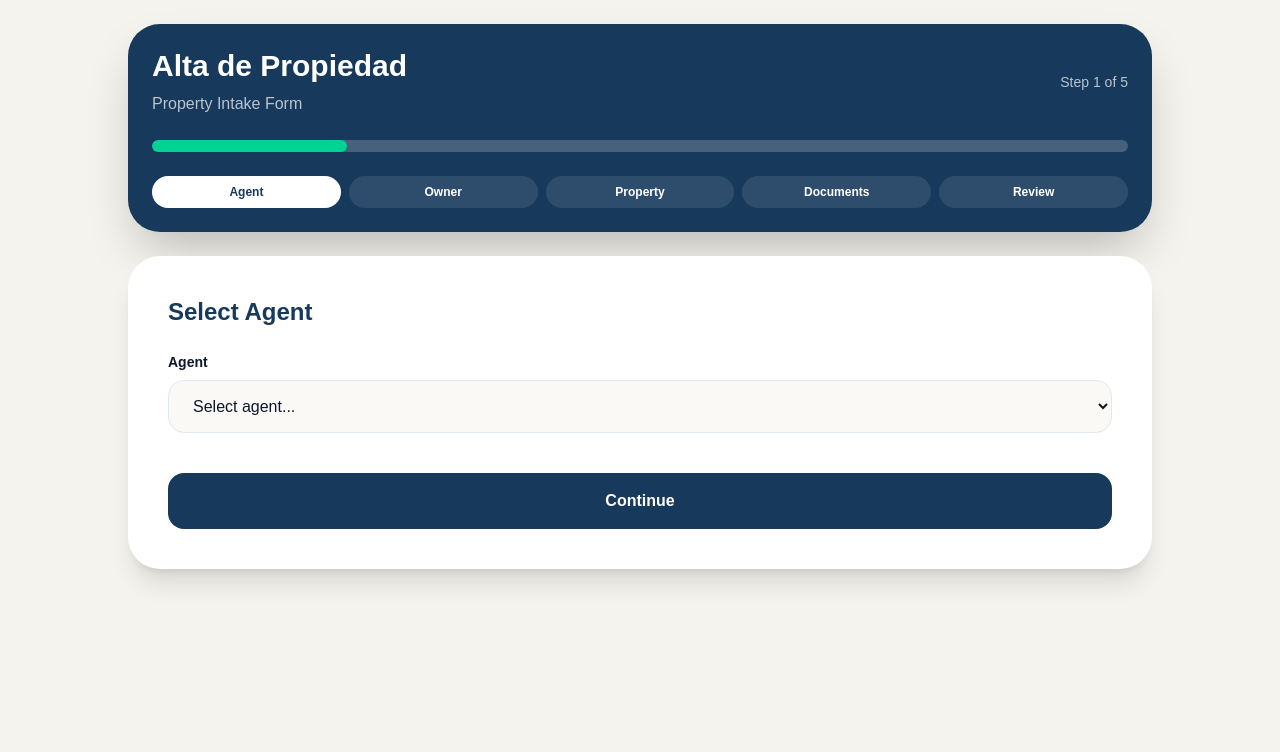
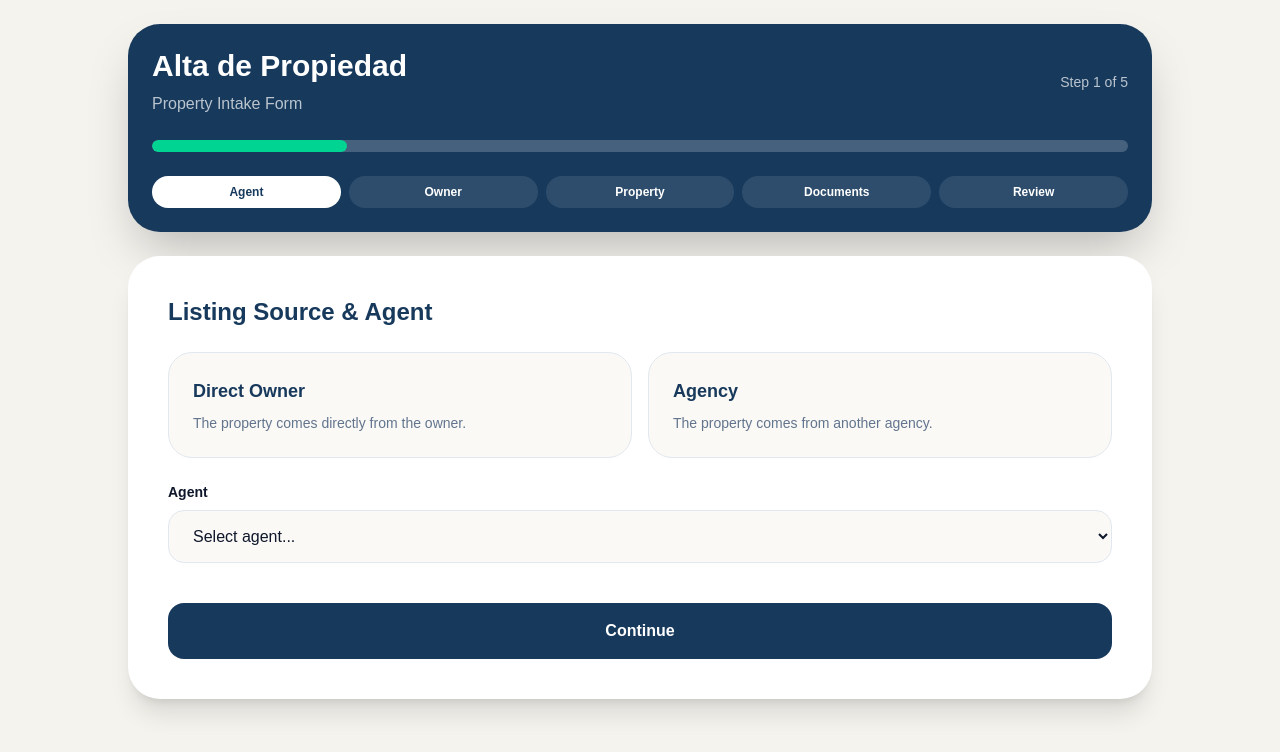
Before and after one commit to kevan-panorama/listing-form, a Next.js app: page / in a window 1280 px wide. Shown: the top 752 px of the page. Built offline with nearby package versions, Linux system fonts and the light colour scheme.

Commit message:
Update page.js

```diff
--- a/app/page.js
+++ b/app/page.js
@@ -51,6 +51,7 @@ const requiredDocs = [
 ];
 
 const initialForm = {
+  sourceType: "",
   agentName: "",
   agentEmail: "",
   agentPhone: "",
@@ -65,6 +66,7 @@ const initialForm = {
   neighborhood: "",
   bedrooms: "",
   bathrooms: "",
+  guestToilets: "",
   surfaceSqm: "",
   plotSqm: "",
   terraceSqm: "",
@@ -94,6 +96,7 @@ export default function Page() {
     setForm((f) => ({
       ...f,
       voiceTranscript: text,
+      propertyTitle: extracted.propertyTitle || f.propertyTitle,
       propertyType: extracted.propertyType || f.propertyType,
       operation: extracted.operation || f.operation,
       city: extracted.city || f.city,
@@ -101,6 +104,7 @@ export default function Page() {
       address: extracted.address || f.address,
       bedrooms: extracted.bedrooms || f.bedrooms,
       bathrooms: extracted.bathrooms || f.bathrooms,
+      guestToilets: extracted.guestToilets || f.guestToilets,
       surfaceSqm: extracted.surfaceSqm || f.surfaceSqm,
       plotSqm: extracted.plotSqm || f.plotSqm,
       terraceSqm: extracted.terraceSqm || f.terraceSqm,
@@ -119,24 +123,17 @@ export default function Page() {
       return;
     }
 
-    if (step === 0 && !form.agentEmail) {
-      setMessage("Please select an agent.");
+    if (step === 0 && (!form.sourceType || !form.agentEmail)) {
+      setMessage("Please select listing source and agent.");
       return;
     }
 
-    if (step === 1 && (!form.ownerName || !form.ownerPhone || !form.ownerEmail)) {
+    if (step === 1 && form.sourceType === "Owner Direct" && (!form.ownerName || !form.ownerPhone || !form.ownerEmail)) {
       setMessage("Please complete owner information.");
       return;
     }
 
-    if (
-      step === 2 &&
-      (!form.propertyTitle ||
-        !form.propertyType ||
-        !form.address ||
-        !form.city ||
-        !form.price)
-    ) {
+    if (step === 2 && (!form.propertyTitle || !form.propertyType || !form.address || !form.city || !form.price)) {
       setMessage("Please complete all required property fields.");
       return;
     }
@@ -242,8 +239,50 @@ export default function Page() {
           {step === 0 && (
             <section>
               <h2 className="mb-6 text-2xl font-bold text-[#17395c]">
-                Select Agent
+                Listing Source & Agent
               </h2>
+
+              <div className="mb-6 grid gap-4 md:grid-cols-2">
+                <button
+                  type="button"
+                  onClick={() => update("sourceType", "Owner Direct")}
+                  className={`rounded-3xl border p-6 text-left transition ${
+                    form.sourceType === "Owner Direct"
+                      ? "border-emerald-500 bg-emerald-50"
+                      : "border-slate-200 bg-[#faf9f5]"
+                  }`}
+                >
+                  <div className="text-lg font-bold text-[#17395c]">
+                    Direct Owner
+                  </div>
+                  <div className="mt-2 text-sm text-slate-500">
+                    The property comes directly from the owner.
+                  </div>
+                </button>
+
+                <button
+                  type="button"
+                  onClick={() => update("sourceType", "Agency")}
+                  className={`rounded-3xl border p-6 text-left transition ${
+                    form.sourceType === "Agency"
+                      ? "border-emerald-500 bg-emerald-50"
+                      : "border-slate-200 bg-[#faf9f5]"
+                  }`}
+                >
+                  <div className="text-lg font-bold text-[#17395c]">
+                    Agency
+                  </div>
+                  <div className="mt-2 text-sm text-slate-500">
+                    The property comes from another agency.
+                  </div>
+                </button>
+              </div>
+
+              {form.sourceType === "Agency" && (
+                <div className="mb-6 rounded-2xl bg-amber-50 p-4 text-sm font-medium text-amber-800">
+                  Agency route will be configured later. For now, continue with the same form.
+                </div>
+              )}
 
               <label className="block">
                 <span className="mb-2 block text-sm font-semibold">Agent</span>
@@ -286,6 +325,12 @@ export default function Page() {
                 Owner Information
               </h2>
 
+              {form.sourceType === "Agency" && (
+                <div className="mb-6 rounded-2xl bg-amber-50 p-4 text-sm font-medium text-amber-800">
+                  Agency owner/contact route will be configured later. You can skip owner details for agency listings for now.
+                </div>
+              )}
+
               <Grid>
                 <Input label="Owner Name" value={form.ownerName} onChange={(v) => update("ownerName", v)} />
                 <Input label="Owner Phone" value={form.ownerPhone} onChange={(v) => update("ownerPhone", v)} />
@@ -306,10 +351,7 @@ export default function Page() {
                   </p>
                 </div>
 
-                <VoiceBox
-                  transcript={form.voiceTranscript}
-                  onTranscript={applyTranscript}
-                />
+                <VoiceBox transcript={form.voiceTranscript} onTranscript={applyTranscript} />
               </div>
 
               <Grid>
@@ -338,6 +380,8 @@ export default function Page() {
                 <Input label="Bedrooms" type="number" value={form.bedrooms} onChange={(v) => update("bedrooms", v)} />
 
                 <Input label="Bathrooms" type="number" value={form.bathrooms} onChange={(v) => update("bathrooms", v)} />
+
+                <Input label="Guest Toilets" type="number" value={form.guestToilets} onChange={(v) => update("guestToilets", v)} />
 
                 <Input label="Built sqm" type="number" value={form.surfaceSqm} onChange={(v) => update("surfaceSqm", v)} />
 
@@ -410,12 +454,17 @@ export default function Page() {
               </h2>
 
               <div className="space-y-4 rounded-3xl border border-slate-200 p-6">
+                <ReviewRow label="Source" value={form.sourceType} />
                 <ReviewRow label="Agent" value={form.agentName} />
                 <ReviewRow label="Owner" value={form.ownerName} />
                 <ReviewRow label="Property" value={form.propertyTitle} />
                 <ReviewRow label="Type" value={form.propertyType} />
                 <ReviewRow label="Operation" value={form.operation} />
                 <ReviewRow label="Address" value={`${form.address}, ${form.city}`} />
+                <ReviewRow label="Bedrooms" value={form.bedrooms} />
+                <ReviewRow label="Bathrooms" value={form.bathrooms} />
+                <ReviewRow label="Guest Toilets" value={form.guestToilets} />
+                <ReviewRow label="Built sqm" value={form.surfaceSqm} />
                 <ReviewRow label="Price" value={form.price ? `€ ${form.price}` : ""} />
                 <ReviewRow label="Documents" value={`${Object.keys(files).length} / ${requiredDocs.length}`} />
               </div>
@@ -575,47 +624,113 @@ function VoiceBox({ transcript, onTranscript }) {
 }
 
 function extractPropertyInfo(text) {
-  const t = text.toLowerCase();
+  const clean = text.replace(/[.,]/g, " ");
+  const t = clean.toLowerCase();
 
   const result = {};
 
   if (t.includes("villa")) result.propertyType = "Villa";
-  else if (t.includes("apartment") || t.includes("apartamento")) result.propertyType = "Apartment";
-  else if (t.includes("penthouse") || t.includes("ático")) result.propertyType = "Penthouse";
+  else if (t.includes("apartment") || t.includes("apartamento") || t.includes("flat")) result.propertyType = "Apartment";
+  else if (t.includes("penthouse") || t.includes("atico") || t.includes("ático")) result.propertyType = "Penthouse";
   else if (t.includes("townhouse") || t.includes("adosado")) result.propertyType = "Townhouse";
   else if (t.includes("plot") || t.includes("solar")) result.propertyType = "Plot";
   else if (t.includes("commercial") || t.includes("local")) result.propertyType = "Commercial";
 
-  if (t.includes("sale") || t.includes("venta")) result.operation = "Sale";
+  if (t.includes("sale") || t.includes("venta") || t.includes("selling")) result.operation = "Sale";
   if (t.includes("rental") || t.includes("rent") || t.includes("alquiler")) result.operation = "Rental";
+  if (t.includes("both") || t.includes("ambas")) result.operation = "Both";
 
-  const priceMatch = text.match(/(?:€|eur|euros?)\s?([\d.,]+)/i) || text.match(/([\d.,]+)\s?(?:€|eur|euros?)/i);
+  const priceMatch =
+    clean.match(/(?:€|eur|euros?)\s?([\d.,]+)/i) ||
+    clean.match(/([\d.,]+)\s?(?:€|eur|euros?)/i) ||
+    clean.match(/price\s?(?:is|of)?\s?([\d.,]+)/i);
   if (priceMatch) result.price = normalizeNumber(priceMatch[1]);
 
-  const bedsMatch = text.match(/(\d+)\s?(?:bedrooms?|beds?|dormitorios?|habitaciones?)/i);
-  if (bedsMatch) result.bedrooms = bedsMatch[1];
+  const bedrooms = extractNumberBeforeWords(t, ["bedroom", "bedrooms", "bed", "beds", "dormitorio", "dormitorios", "habitacion", "habitaciones"]);
+  if (bedrooms) result.bedrooms = bedrooms;
 
-  const bathsMatch = text.match(/(\d+)\s?(?:bathrooms?|baths?|baños?)/i);
-  if (bathsMatch) result.bathrooms = bathsMatch[1];
+  const bathrooms = extractNumberBeforeWords(t, ["bathroom", "bathrooms", "bath", "baths", "baño", "baños", "banos"]);
+  if (bathrooms) result.bathrooms = bathrooms;
 
-  const builtMatch = text.match(/(\d+)\s?(?:m2|m²|sqm|square meters?|metros construidos|built)/i);
+  const guestToilets = extractNumberBeforePhrase(t, ["guest toilet", "guest toilets", "toilet", "toilets", "aseo", "aseos"]);
+  if (guestToilets) result.guestToilets = guestToilets;
+
+  const builtMatch =
+    t.match(/(\d+)\s?(?:m2|m²|sqm|square meters?|metros cuadrados?)\s?(?:built|construidos?)/i) ||
+    t.match(/(?:built|construidos?)\s?(?:area)?\s?(\d+)\s?(?:m2|m²|sqm|square meters?|metros)?/i) ||
+    t.match(/(\d+)\s?(?:m2|m²|sqm|square meters?)\s?(?:property|built)?/i);
   if (builtMatch) result.surfaceSqm = builtMatch[1];
 
-  const plotMatch = text.match(/(\d+)\s?(?:m2|m²|sqm|square meters?|metros)\s?(?:plot|parcela)/i);
+  const plotMatch =
+    t.match(/(\d+)\s?(?:m2|m²|sqm|square meters?|metros)\s?(?:plot|parcela)/i) ||
+    t.match(/(?:plot|parcela)\s?(?:of)?\s?(\d+)/i);
   if (plotMatch) result.plotSqm = plotMatch[1];
 
-  const terraceMatch = text.match(/(\d+)\s?(?:m2|m²|sqm|square meters?|metros)\s?(?:terrace|terraza)/i);
+  const terraceMatch =
+    t.match(/(\d+)\s?(?:m2|m²|sqm|square meters?|metros)\s?(?:terrace|terraza)/i) ||
+    t.match(/(?:terrace|terraza)\s?(?:of)?\s?(\d+)/i);
   if (terraceMatch) result.terraceSqm = terraceMatch[1];
 
   const cities = ["Marbella", "Estepona", "Benahavis", "Benahavís", "Sotogrande", "Malaga", "Málaga", "Nueva Andalucia", "Nueva Andalucía"];
   const foundCity = cities.find((city) => t.includes(city.toLowerCase()));
   if (foundCity) result.city = foundCity;
 
-  const neighborhoods = ["Golden Mile", "Puente Romano", "Sierra Blanca", "Nueva Andalucía", "Puerto Banús", "La Zagaleta", "Elviria", "Los Monteros"];
+  const neighborhoods = ["Golden Mile", "Puente Romano", "Sierra Blanca", "Nueva Andalucía", "Nueva Andalucia", "Puerto Banús", "Puerto Banus", "La Zagaleta", "Elviria", "Los Monteros"];
   const foundNeighborhood = neighborhoods.find((n) => t.includes(n.toLowerCase()));
   if (foundNeighborhood) result.neighborhood = foundNeighborhood;
 
+  if (result.propertyType && result.city) {
+    result.propertyTitle = `${result.propertyType} in ${result.city}`;
+  } else if (result.propertyType && result.neighborhood) {
+    result.propertyTitle = `${result.propertyType} in ${result.neighborhood}`;
+  }
+
   return result;
+}
+
+function extractNumberBeforeWords(text, words) {
+  for (const word of words) {
+    const regex = new RegExp(`(?:^|\\s)(\\d+|one|two|three|four|five|six|seven|eight|nine|ten|uno|dos|tres|cuatro|cinco|seis|siete|ocho|nueve|diez)\\s+${word}\\b`, "i");
+    const match = text.match(regex);
+    if (match) return wordToNumber(match[1]);
+  }
+  return "";
+}
+
+function extractNumberBeforePhrase(text, phrases) {
+  for (const phrase of phrases) {
+    const regex = new RegExp(`(?:^|\\s)(\\d+|one|two|three|four|five|six|seven|eight|nine|ten|uno|dos|tres|cuatro|cinco|seis|siete|ocho|nueve|diez)\\s+${phrase}\\b`, "i");
+    const match = text.match(regex);
+    if (match) return wordToNumber(match[1]);
+  }
+  return "";
+}
+
+function wordToNumber(value) {
+  const map = {
+    one: "1",
+    two: "2",
+    three: "3",
+    four: "4",
+    five: "5",
+    six: "6",
+    seven: "7",
+    eight: "8",
+    nine: "9",
+    ten: "10",
+    uno: "1",
+    dos: "2",
+    tres: "3",
+    cuatro: "4",
+    cinco: "5",
+    seis: "6",
+    siete: "7",
+    ocho: "8",
+    nueve: "9",
+    diez: "10",
+  };
+
+  return map[value.toLowerCase()] || value;
 }
 
 function normalizeNumber(value) {
```
